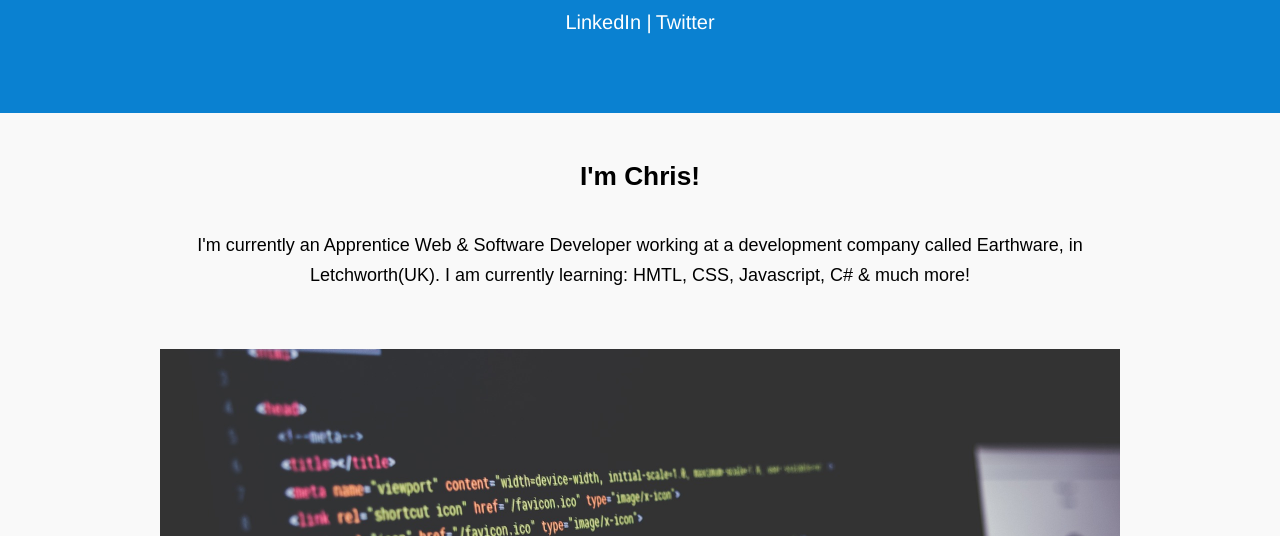
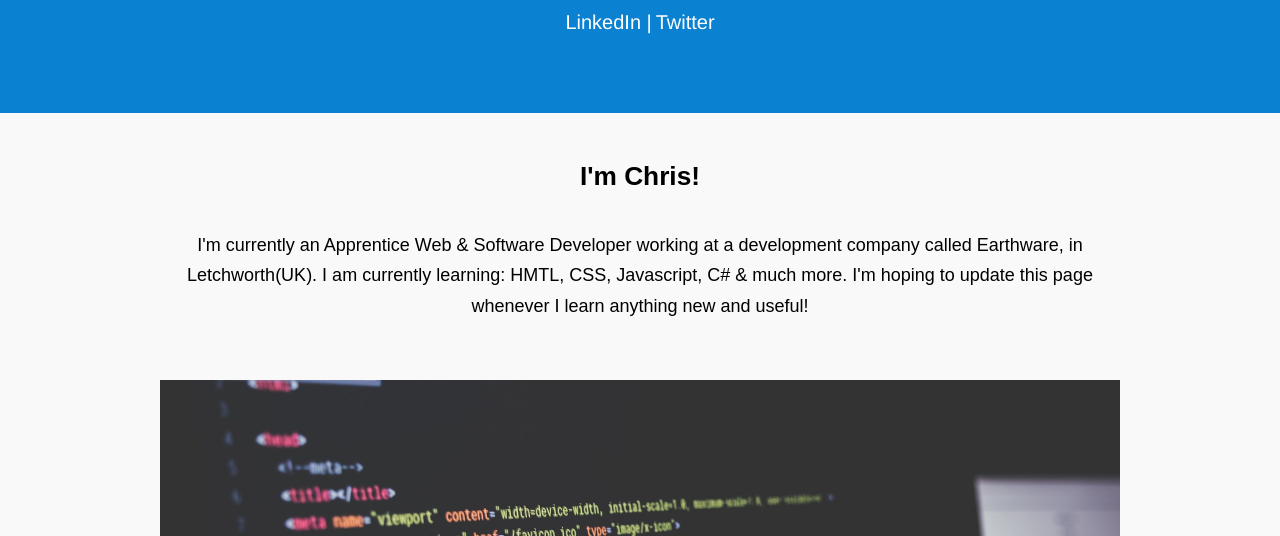
Before and after one commit to chrisbeldam/Boostrap-Portfolio, a plain HTML site: page index.html in a window 1280 px wide. Shown: the part 264-800 px from the top of the page. Drawn offline with nearby package versions, Linux system fonts and the light colour scheme.

Commit message:
Minor Text Change

```diff
--- a/index.html
+++ b/index.html
@@ -26,7 +26,8 @@
                 <h3>I'm Chris!</h3>
                 <!-- Add Image Maybe?-->
                 <p>I'm currently an Apprentice Web & Software Developer working at a development company called Earthware, in
-                    Letchworth(UK). I am currently learning: HMTL, CSS, Javascript, C# & much more!
+                    Letchworth(UK). I am currently learning: HMTL, CSS, Javascript, C# & much more.
+                    I'm hoping to update this page whenever I learn anything new and useful!
                 </p>
             </div>
         </section>
```
